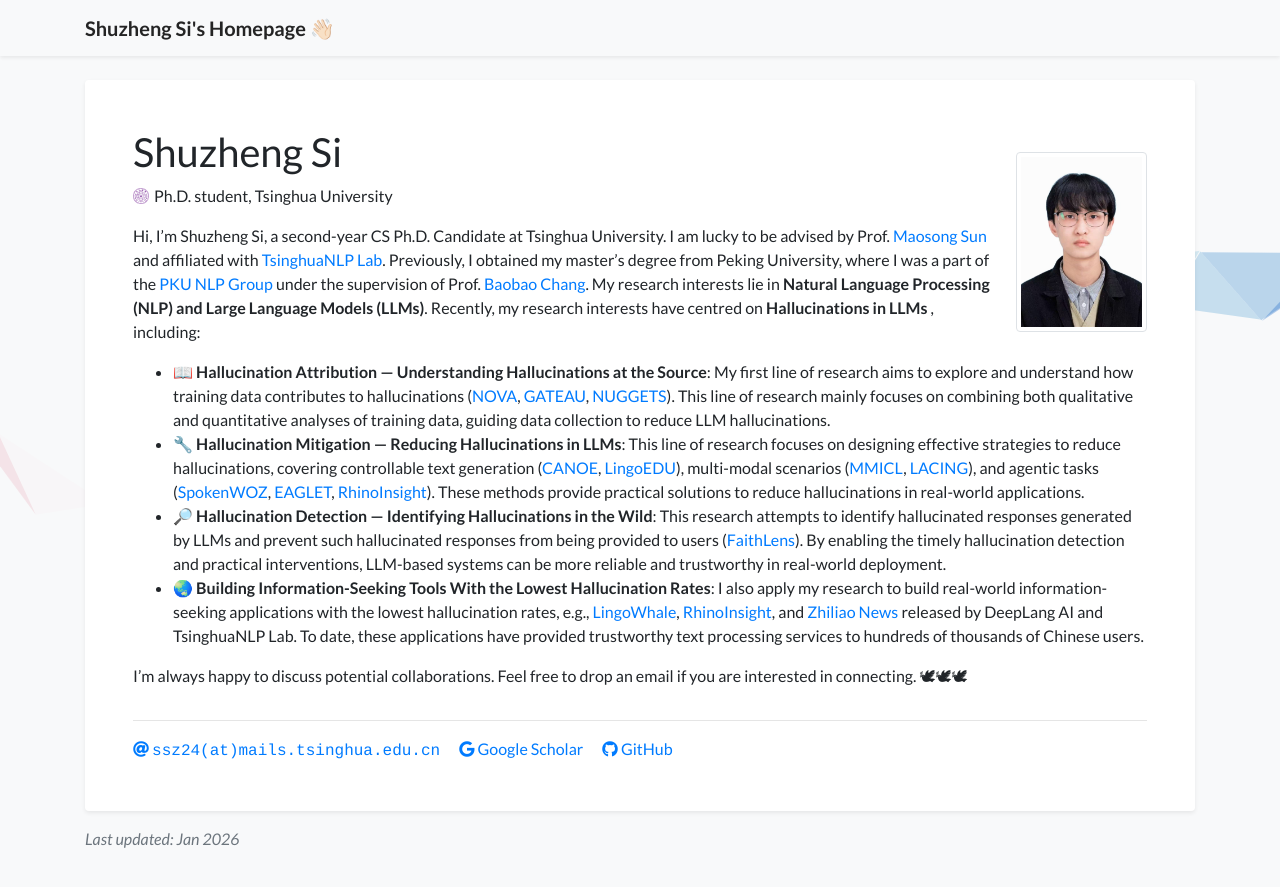
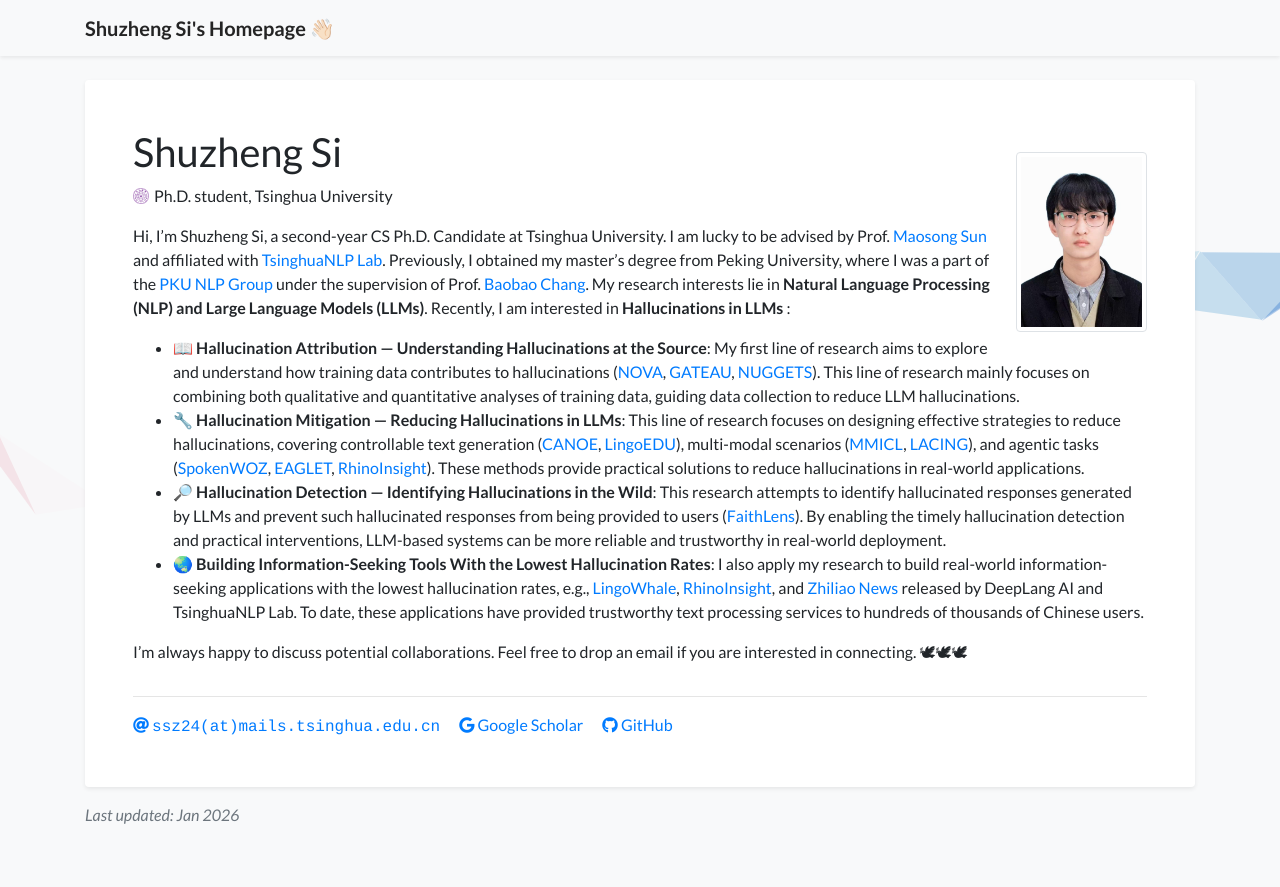
Before and after one commit to S1s-Z/s1s-z.github.io, a Jekyll site: the page built from index.html, in a window 1280 px wide. Shown: the top 887 px of the page. Built offline with Jekyll 4.4.1, drawn with Linux system fonts in a browser that asks for light colours; a style sheet for code colours, icons or effects is not loaded.

Commit message:
Update profile.yml

```diff
--- a/_data/profile.yml
+++ b/_data/profile.yml
@@ -19,7 +19,7 @@
 # xiaohongshu: 5fa2663000000000010068e2
 
 short_bio: >-
-  Hi, I’m Shuzheng Si, a second-year CS Ph.D. Candidate at Tsinghua University. I am lucky to be advised by Prof. <a href="https://scholar.google.com/citations?hl=en&user=zIgT0HMAAAAJ">Maosong Sun</a> and affiliated with <a href="https://nlp.csai.tsinghua.edu.cn">TsinghuaNLP Lab</a>. Previously, I obtained my master’s degree from Peking University, where I was a part of the <a href="https://pkunlp-icler.github.io/">PKU NLP Group</a> under the supervision of Prof. <a href="https://scholar.google.com.au/citations?user=LaKNyhQAAAAJ">Baobao Chang</a>. My research interests lie in <b>Natural Language Processing (NLP) and Large Language Models (LLMs)</b>. Recently, my research interests have centred on <b>Hallucinations in LLMs </b>, including:
+  Hi, I’m Shuzheng Si, a second-year CS Ph.D. Candidate at Tsinghua University. I am lucky to be advised by Prof. <a href="https://scholar.google.com/citations?hl=en&user=zIgT0HMAAAAJ">Maosong Sun</a> and affiliated with <a href="https://nlp.csai.tsinghua.edu.cn">TsinghuaNLP Lab</a>. Previously, I obtained my master’s degree from Peking University, where I was a part of the <a href="https://pkunlp-icler.github.io/">PKU NLP Group</a> under the supervision of Prof. <a href="https://scholar.google.com.au/citations?user=LaKNyhQAAAAJ">Baobao Chang</a>. My research interests lie in <b>Natural Language Processing (NLP) and Large Language Models (LLMs)</b>. Recently, I am interested in <b> Hallucinations in LLMs </b>:
   <br>
   <ul class="pub">
       <li>
```
